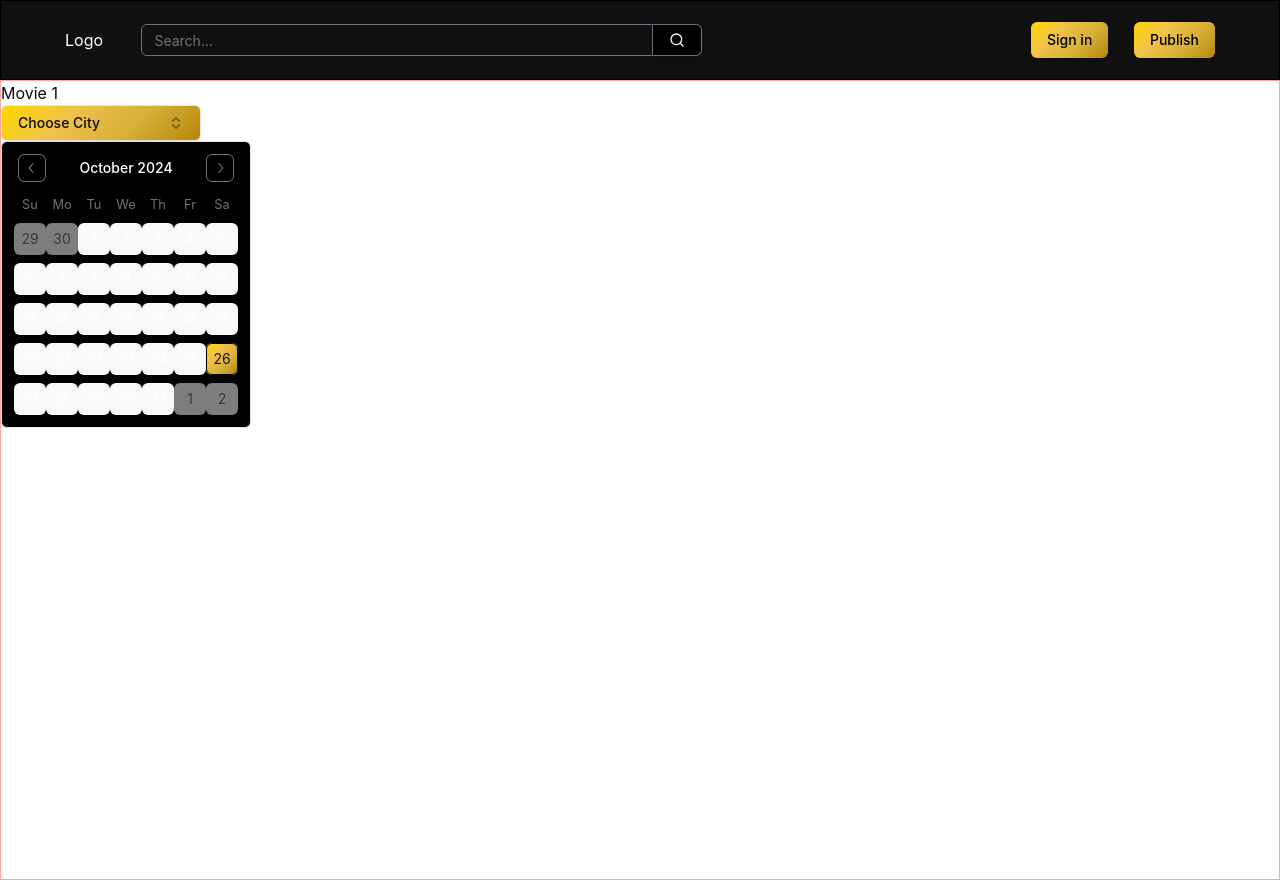
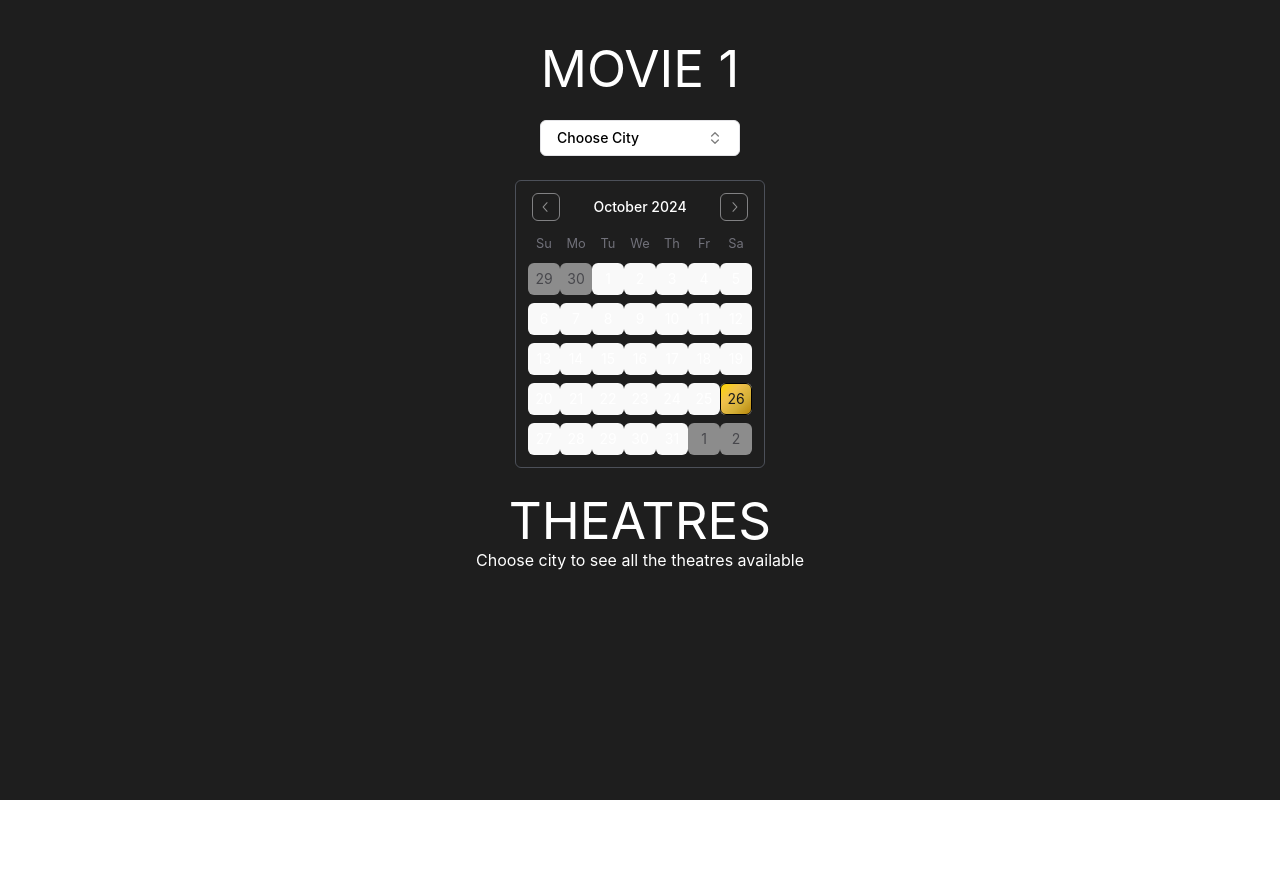
Before and after one commit to AKHIL-GIREESH/DBMS_micro, a React (Vite) app in the folder frontend/: page /1/theatre in a window 1280 px wide. After the commit the page ends 800 px from the top, so only its background shows below. Built offline with nearby package versions, Linux system fonts and the light colour scheme.

Commit message:
moved navbar + theatre select

```diff
--- a/frontend/components/Movie/MovieCalender.tsx
+++ b/frontend/components/Movie/MovieCalender.tsx
@@ -17,7 +17,7 @@ const MovieCalender: React.FC<MovieCalendarProps> = ({ date, modifyDate }) => {
           modifyDate(newDate); // Call modifyDate with the new date
         }
       }}
-      className="rounded-md border bg-black text-white"
+      className="rounded-md border border-light border-opacity-60 text-white"
     />
   );
 };
--- a/frontend/components/Movie/MovieCity.tsx
+++ b/frontend/components/Movie/MovieCity.tsx
@@ -53,7 +53,7 @@ export function MovieCity({modifyCity,value}:{value:string,modifyCity:(val:strin
           variant="outline"
           role="combobox"
           aria-expanded={open}
-          className="w-[200px] justify-between bg-gold-gradient"
+          className="w-[200px] justify-between text-black"
         >
           {value
             ? frameworks.find((framework) => framework.value === value)?.label
--- /dev/null
+++ b/frontend/components/Movie/TheatreCard.tsx
@@ -0,0 +1,11 @@
+const TheatreCard = () => {
+    return(
+        <div>
+            <p>
+                Theatre Name
+            </p>
+        </div>
+    )
+}
+
+export default TheatreCard
--- a/frontend/pages/Movie/Movie.tsx
+++ b/frontend/pages/Movie/Movie.tsx
@@ -4,6 +4,7 @@ import { Button } from "@/components/ui/button"
 import YouTube from "react-youtube"
 import getYouTubeID from "get-youtube-id"
 import { Link } from "react-router-dom"
+import { Ticket } from "lucide-react"
 
 
 const Movie = () => {
@@ -27,7 +28,7 @@ const Movie = () => {
                         <Button className="bg-gold-gradient text-black font-bold border border-none">RATE</Button>
                         </div>
                         <br/><br/>
-                        <br/><Link to="theatre"><Button className="bg-gold-gradient text-black font-bold border border-none">BOOK TICKETS</Button></Link>
+                        <br/><Link to="theatre"><Button className="bg-gold-gradient text-black font-bold border border-none">BOOK TICKETS <Ticket/></Button></Link>
                     </div>
                 </div>
                 <br/>
--- a/frontend/pages/Movie/MovieParamSelection.tsx
+++ b/frontend/pages/Movie/MovieParamSelection.tsx
@@ -2,6 +2,7 @@ import { useParams } from "react-router-dom"
 import {MovieCity} from "../../components/Movie/MovieCity"
 import MovieCalender from "../../components/Movie/MovieCalender"
 import { useState } from "react"
+import TheatreCard from "../../components/Movie/TheatreCard"
 
   export function TheatreSelection() {
     const {id} = useParams()
@@ -17,12 +18,17 @@ import { useState } from "react"
     }
 
     return(
-        <div className="w-[100vw] border border-red-300 min-h-[100vh]">
-            Movie {id}<br/>
+        <div className="bg-light text-white flex flex-col items-center text-center w-[100vw] min-h-[100vh]">
+            <h1 className="pt-[5vh]">MOVIE {id}</h1><br/>
             <MovieCity value={city} modifyCity={modifyCity}/>
-            <div className="w-fit">
+            <div className="w-fit pt-[3vh] pb-[3vh]">
                 <MovieCalender modifyDate={modifyDate} date={date}/>
             </div>
+            <h1>THEATRES</h1>
+            {city === ""?<p>Choose city to see all the theatres available</p>:
+            <div>
+                {<TheatreCard/>}
+            </div>}
         </div>
 
     )
--- a/frontend/src/App.tsx
+++ b/frontend/src/App.tsx
@@ -1,5 +1,6 @@
 import './App.css'
 import MovieCard from "../components/Movie/MovieCard"
+import Navbar from "../components/Navbar/Navbar.tsx"
 
 function App() {
   //const [count, setCount] = useState(0)
@@ -10,6 +11,8 @@ function App() {
   }
 
   return (
+    <>
+      <Navbar/>
       <div className='text-center pt-[3vh] bg-light text-white'>
         <div className='bg-gold-gradient2 ml-[5vw] w-[90vw] pb-[5vh] rounded-lg'>
           <h1 className='font-extrabold mb-[5vh] pt-[5vh] text-black'>HIGHEST RATED</h1>
@@ -26,6 +29,8 @@ function App() {
           {movieCards}
         </div>
       </div>
+    </>
+
   )
 }
 
--- a/frontend/src/main.tsx
+++ b/frontend/src/main.tsx
@@ -7,8 +7,6 @@ import Login from "../pages/Login/Login.tsx"
 import SignUp from "../pages/SignUp/SignUp.tsx"
 import Movie from "../pages/Movie/Movie.tsx"
 import TheatreSelection from "../pages/Movie/MovieParamSelection.tsx"
-import Navbar from "../components/Navbar/Navbar.tsx"
-
 const router = createBrowserRouter([
   {
     path: "/",
@@ -34,7 +32,6 @@ const router = createBrowserRouter([
 
 createRoot(document.getElementById('root')!).render(
   <StrictMode>
-    <Navbar/>
     <RouterProvider router={router} />
   </StrictMode>,
 )
```
Lines whose indentation alone changed are shown as unchanged.
